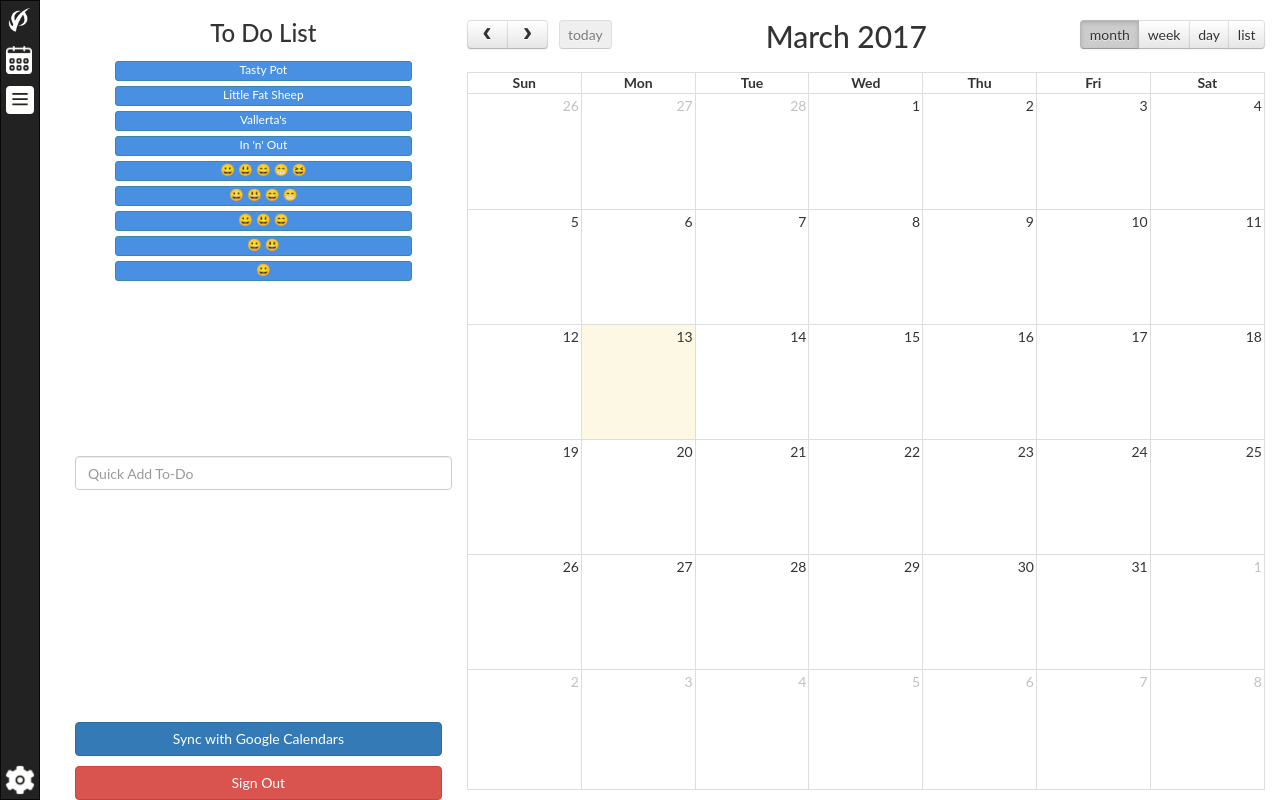
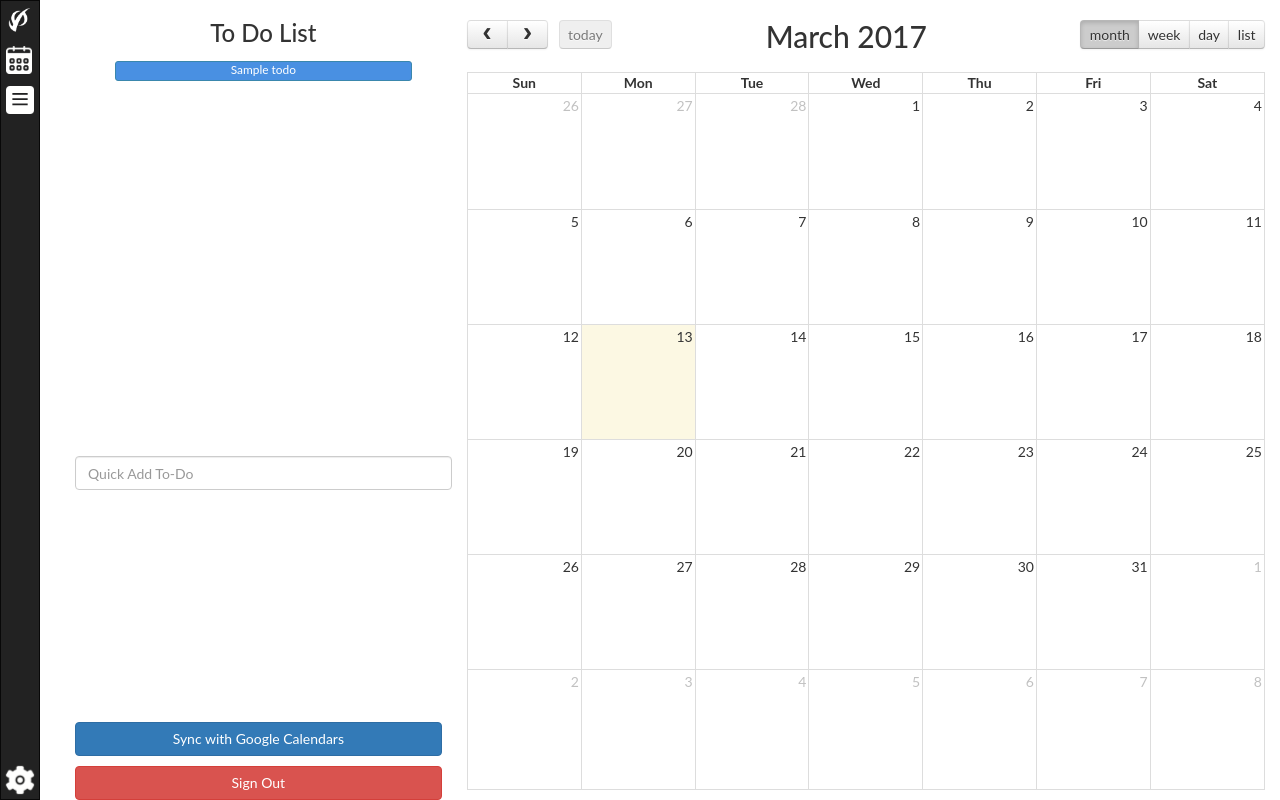
Before and after one commit to WilliamHuang1995/CSE110Project, a Django app: template webapp/templates/webapp/home.html in a window 1280 px wide. Run offline with Django 3.2, Linux system fonts and the light colour scheme; the template is opened without the code that fills it: most values are stand-ins (such as "Sample title", 1, 10 or a date in 2020); lists and menus that the app fills with data are empty; some libraries are stand-ins or nearby versions.

Commit message:
dynamic todos

```diff
--- a/webapp/templates/webapp/home.html
+++ b/webapp/templates/webapp/home.html
@@ -180,15 +180,9 @@
                     <h3>To Do List</h3>
                     <div id='external-events'>
 
-                        <div class='fc-event'>Tasty Pot</div>
-                        <div class='fc-event'>Little Fat Sheep</div>
-                        <div class='fc-event'>Vallerta's</div>
-                        <div class='fc-event'>In 'n' Out</div>
-                        <div class='fc-event'>😀 😃 😄 😁 😆 </div>
-                        <div class='fc-event'>😀 😃 😄 😁 </div>
-                        <div class='fc-event'>😀 😃 😄 </div>
-                        <div class='fc-event'>😀 😃 </div>
-                        <div class='fc-event'>😀 </div>
+												{% for todo in todoList %}
+                        <div class='fc-event'>{{todo.title}}</div>
+												{% endfor %}
                     </div>
 
                     <div id = 'form-container'>
```
Also changed, not shown: webapp/views.py (+8 -4 lines).
